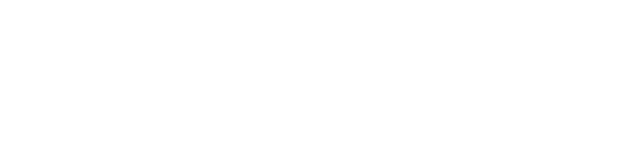
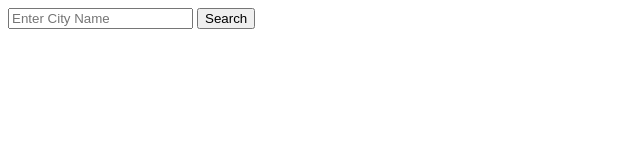
Before and after one commit to lahirurupa/WeatherApp-JS, a plain HTML site: page index.html in a window 1280 px wide. Shown: the whole page, without its empty margins (0-640 px from the left). Drawn offline with Linux system fonts and the light colour scheme.

Commit message:
Create structure for the Weather App

```diff
--- a/index.html
+++ b/index.html
@@ -7,6 +7,12 @@
     <link rel="stylesheet" href="style.css">
 </head>
 <body>
+    <form id="inputForm">
+        <input type="text" class="cityInput" placeholder="Enter City Name">
+        <button type="submit" >Search</button>
+    </form>
+    <div class="card" style="display: none">
+    </div>
     <script src="index.js"></script>
 </body>
 </html>
```
